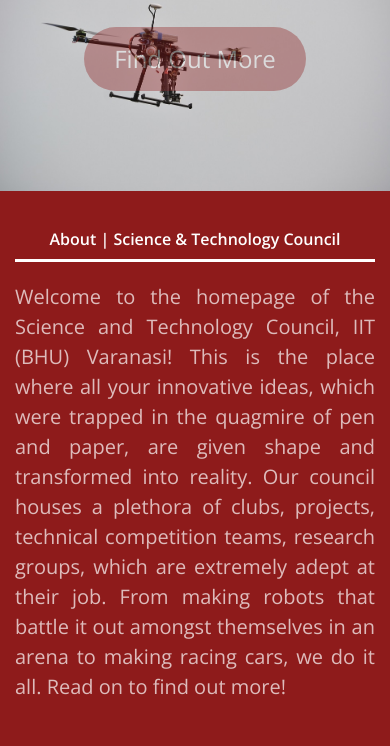
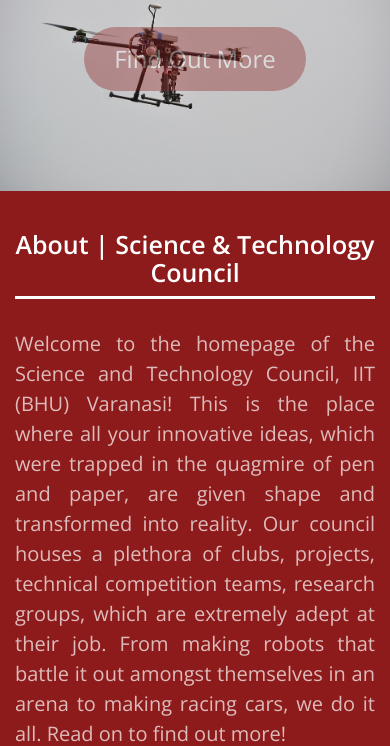
Before and after one commit to sntciitbhu/website1, a Django app: page / in a window 390 px wide. Shown: the part 138-884 px from the top of the page. Run offline with Django 3.2, Linux system fonts and the light colour scheme; some libraries are stand-ins or nearby versions; grey boxes are pictures that could not be loaded.

Commit message:
increased size of About sntc heading and increased the max-height of the dropdown menu to fit completely on mobile devices

```diff
--- a/templates/index.html
+++ b/templates/index.html
@@ -52,7 +52,7 @@
                 </div>
 
                 <!-- Collect the nav links, forms, and other content for toggling -->
-                <div class="collapse navbar-collapse" id="bs-example-navbar-collapse-1">
+                <div class="collapse navbar-collapse" id="bs-example-navbar-collapse-1" style="max-height: 420px !important;">
                     <ul class="nav navbar-nav navbar-right">
                         <li><a class="page-scroll" href="#about">About</a></li>
                         <li><a class="page-scroll" href="#clubs">Clubs</a></li>
@@ -88,8 +88,8 @@
             <div class="container">
                 <div class="row">
                     <div class="col-lg-5 text-center">
-                        <h4 class="section-heading">About | Science & Technology Council
-                            <hr class="light"></h4>
+                        <h2 class="section-heading">About | Science & Technology Council
+                            <hr class="light"></h2>
                     </div>
                 </div>
                 <div class="row">
```
Also changed, not shown: 1 other file.
